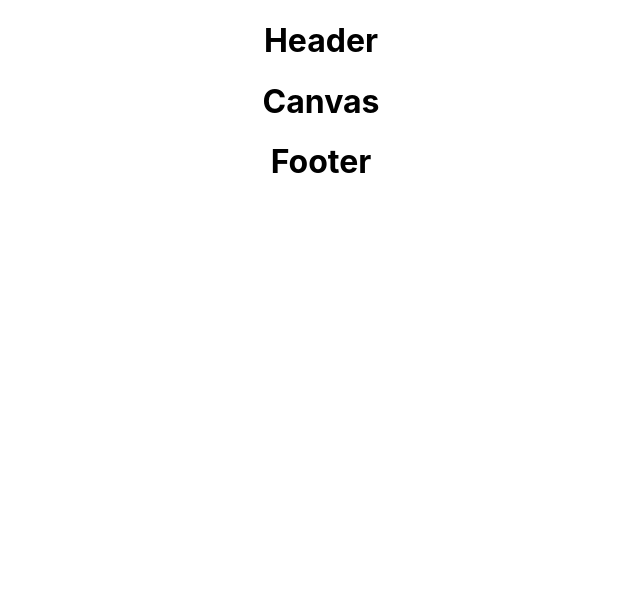
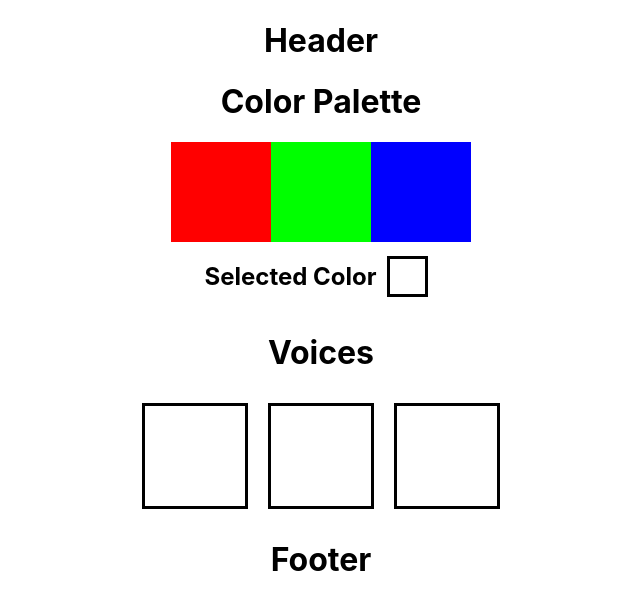
Before and after one commit to caleb88confer/chroma-chords-frontend, a React (Create React App) app: page /canvas in a window 1280 px wide. Shown: the top 610 px of the page, without its empty margins (319-959 px from the left). Built offline with nearby package versions, Linux system fonts and the light colour scheme.

Commit message:
start of basic functionality

```diff
--- /dev/null
+++ b/src/components/ColorPalette.js
@@ -0,0 +1,39 @@
+function ColorPalette ({handleSelect}) {
+    return (
+        <div>
+                    <h1>Color Palette</h1>
+        <section style={{
+            display: "flex",
+            justifyContent: "center",
+        }}>
+            <div
+                style={{
+                backgroundColor: "rgb(255, 0, 0)",
+                height: 100,
+                width: 100
+                }}
+                onClick={() => handleSelect("rgb(255, 0, 0)")}
+            />
+            <div
+                style={{
+                backgroundColor: "rgb(0, 255, 0)",
+                height: 100,
+                width: 100
+                }}
+                onClick={() => handleSelect("rgb(0, 255, 0)")}
+            />
+            <div
+                style={{
+                backgroundColor: "rgb(0, 0, 255)",
+                height: 100,
+                width: 100
+                }}
+                onClick={() => handleSelect("rgb(0, 0, 255)")}
+            />
+        </section>
+        </div>
+
+    )
+}
+
+export default ColorPalette;
--- /dev/null
+++ b/src/components/Square.js
@@ -0,0 +1,20 @@
+import {useState} from "react";
+
+const Square = ({color}) => {
+    const [backgroundColor, setBackgroundColor] = useState("rgb(255, 255, 255)");
+    return (
+        <div
+        style={{
+            border: "3px solid black",
+            backgroundColor: backgroundColor,
+            height: 100,
+            width: 100,
+            margin: 10
+        }}
+        onClick={() => setBackgroundColor(color)}
+
+        />
+    )
+}
+
+export default Square;
--- /dev/null
+++ b/src/components/Voices.js
@@ -0,0 +1,25 @@
+import Square from "./Square";
+
+function Voices ({color}) {
+    return (
+        <div>
+<h1>Voices</h1>
+<section
+            style={{
+                display: "flex",
+                justifyContent: "center",
+                margin: 10
+            }}
+        >
+            <Square color={color}/>
+            <Square color={color}/>
+            <Square color={color}/>
+
+        </section>
+
+
+        </div>
+
+    );
+}
+export default Voices;
--- a/src/pages/Canvas.js
+++ b/src/pages/Canvas.js
@@ -1,6 +1,40 @@
+import {useState, useEffect } from "react";
+
+import ColorPalette from "../components/ColorPalette";
+import Voices from "../components/Voices";
+
+
+
 function Canvas (props) {
+    const [selectedColor, setSelectedColor] = useState("rgb(255,255,255)");
+
+
+    function handleSelect(selection) {
+        setSelectedColor(selection)
+
+    }
+
+
     return (
-        <h1>Canvas</h1>
+        <div>
+            <ColorPalette handleSelect={handleSelect}/>
+
+        <section style={{
+            display: "flex",
+            alignItems: "center",
+            justifyContent: "center"
+        }} >
+            <h2>Selected Color</h2>
+            <div style={{
+                border: "3px solid black",
+                height: 35,
+                width: 35,
+                margin: 10,
+                backgroundColor: selectedColor
+            }} />
+        </section>
+        <Voices color={selectedColor}/>
+        </div>
     )
 }
 
```
